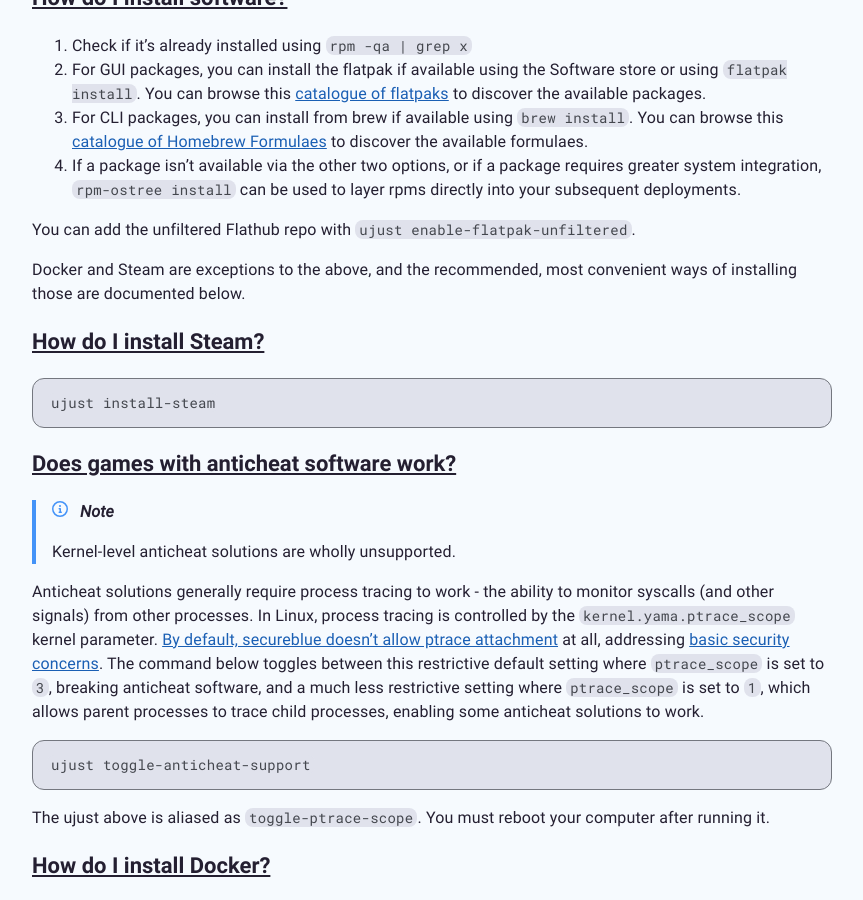
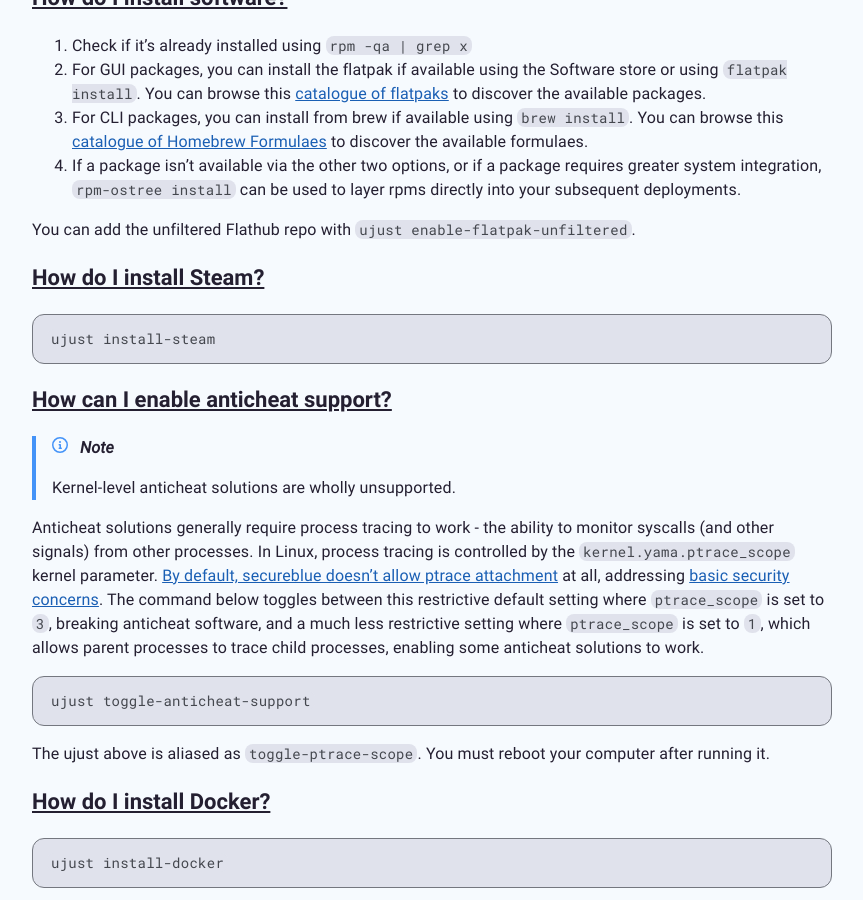
Before and after one commit to secureblue/secureblue.github.io, a Jekyll site: the page built from content/FAQ.md, in a window 1280 px wide and 900 px high, scrolled down 1651 px. Shown: the whole window, without its empty margins (208-1071 px from the left). Built offline with Jekyll 4.4.1, drawn with Linux system fonts in a browser that asks for light colours; some of the changed text lies outside the part shown.

Commit message:
docs: suggestion updates

````diff
--- a/content/FAQ.md
+++ b/content/FAQ.md
@@ -17,7 +17,7 @@
 - [On secureblue half of my CPU cores are gone. Why is this?](#smt)
 - [How do I install software?](#software)
 - [How do I install Steam?](#steam)
-- [Does games with anticheat software work?](#anticheat)
+- [How can I enable anticheat support?](#anticheat)
 - [How do I install Docker?](#docker)
 - [Why am I unable to start containers or use bubblejail?](#userns)
 - [Another security project has a feature that's missing in secureblue, can you add it?](#feature-request)
@@ -78,7 +78,6 @@
 
 You can add the unfiltered Flathub repo with `ujust enable-flatpak-unfiltered`.
 
-Docker and Steam are exceptions to the above, and the recommended, most convenient ways of installing those are documented below.
 
 ### [How do I install Steam?](#steam)
 {: #steam}
@@ -87,7 +86,7 @@
 ujust install-steam
 ```
 
-### [Does games with anticheat software work?](#anticheat)
+### [How can I enable anticheat support?](#anticheat)
 {: #anticheat}
 
 {% include alert.html type='note' content='Kernel-level anticheat solutions are wholly unsupported.' %}
````
